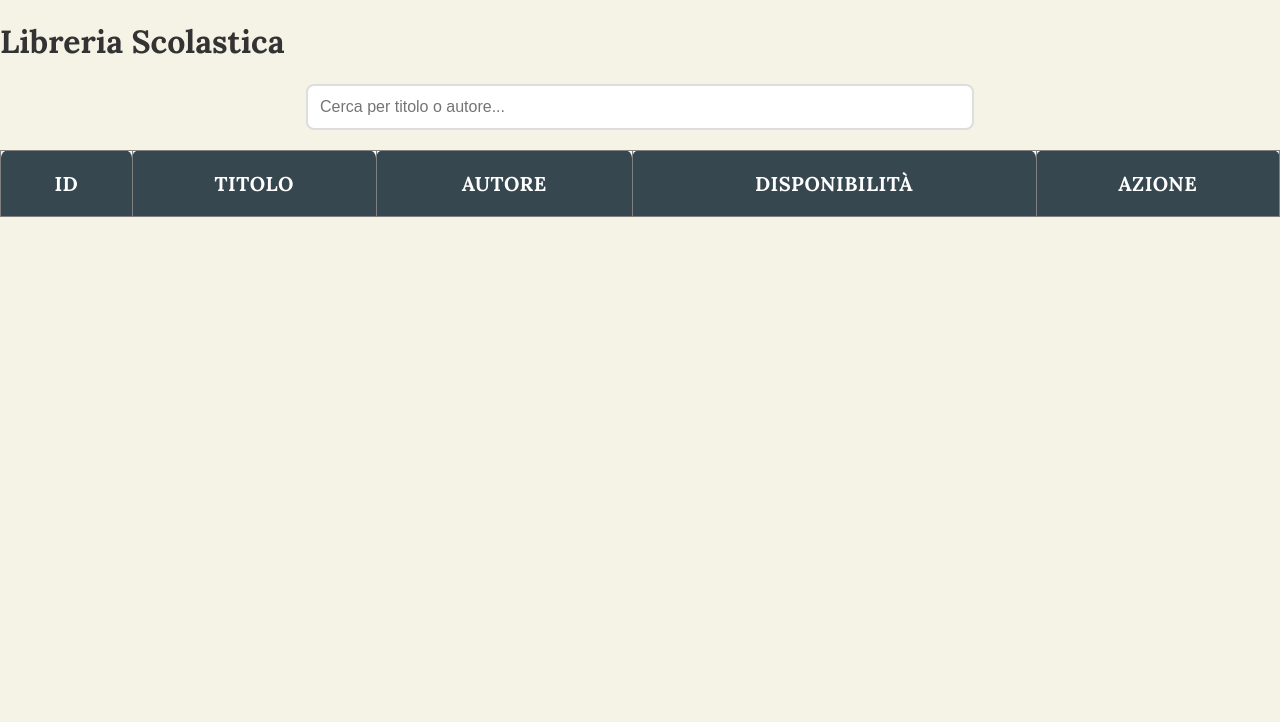
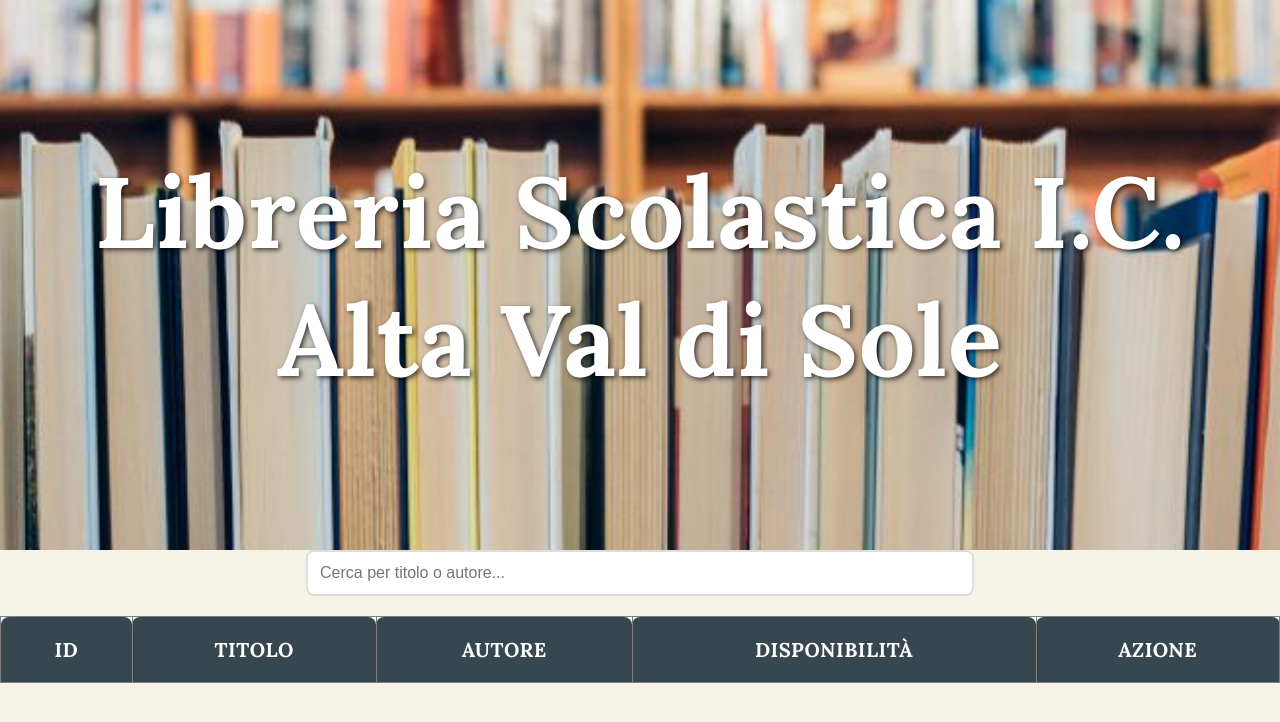
Before and after one commit to ICAltaValdiSole/libreria, a plain HTML site: page index.html in a window 1280 px wide. Drawn offline with Linux system fonts and the light colour scheme; no server answers.

Commit message:
Update index.html

```diff
--- a/index.html
+++ b/index.html
@@ -154,7 +154,9 @@ button:disabled {
     </style>
 </head>
 <body>
-<h1>Libreria Scolastica</h1>
+<header>
+    <h1>Libreria Scolastica I.C. Alta Val di Sole</h1>
+</header>
 <div class="search-container">
 <input type="text" id="searchInput" placeholder="Cerca per titolo o autore..." onkeyup="filtraLibri()" />
 </div>
```
